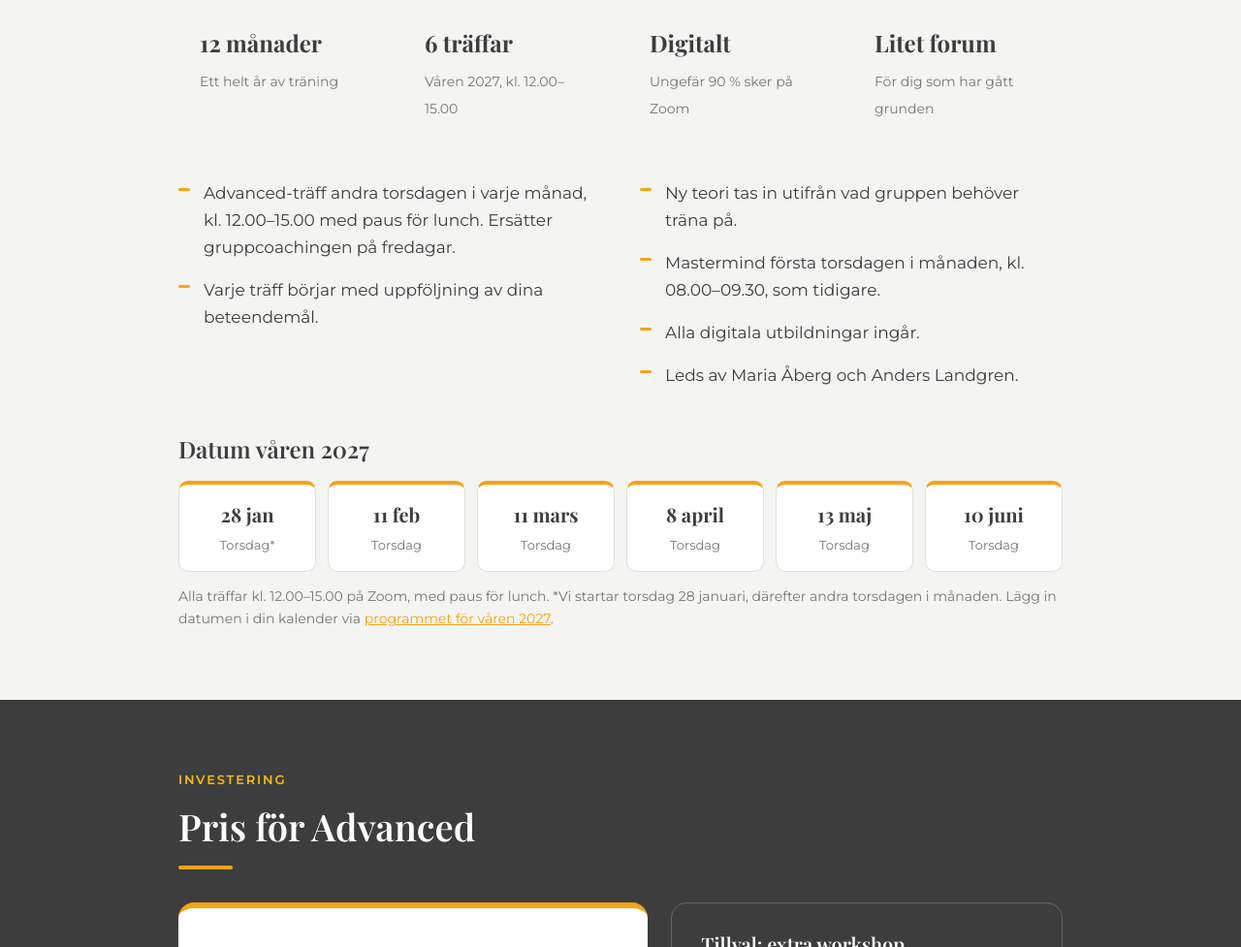
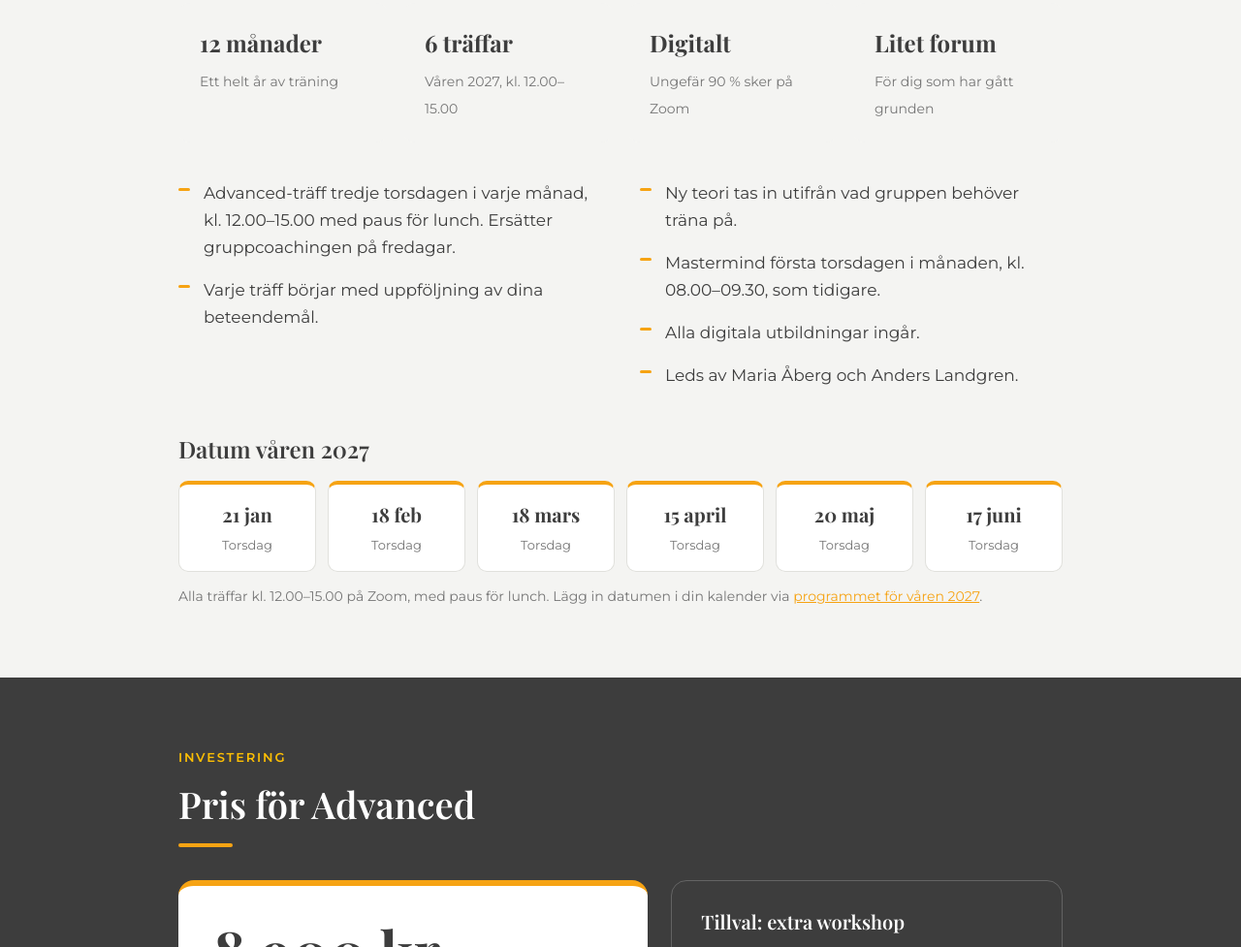
Before and after one commit to mariaabergco-design/salongsledarskap, a plain HTML site: page mastermind/advanced/index.html in a window 1280 px wide. Shown: the part 3521-4498 px from the top of the page at 97% size. Drawn offline with nearby package versions, Linux system fonts and the light colour scheme.

Commit message:
Mastermind Advanced: tredje torsdagen i månaden kl. 12-15
Co-Authored-By: Claude Opus 5.5 <noreply@anthropic.com>
Claude-Session: https://claude.ai/code/session_01C2fPT84toAFQUs4akHdS8U

```diff
--- a/mastermind/advanced/index.html
+++ b/mastermind/advanced/index.html
@@ -207,7 +207,7 @@
     </div>
 
     <ul class="incl">
-      <li>Advanced-träff andra torsdagen i varje månad, kl. 12.00–15.00 med paus för lunch. Ersätter gruppcoachingen på fredagar.</li>
+      <li>Advanced-träff tredje torsdagen i varje månad, kl. 12.00–15.00 med paus för lunch. Ersätter gruppcoachingen på fredagar.</li>
       <li>Varje träff börjar med uppföljning av dina beteendemål.</li>
       <li>Ny teori tas in utifrån vad gruppen behöver träna på.</li>
       <li>Mastermind första torsdagen i månaden, kl. 08.00–09.30, som tidigare.</li>
@@ -216,14 +216,14 @@
     </ul>
     <h3 style="margin-top:40px;font-size:24px">Datum våren 2027</h3>
     <div class="dates">
-      <div><b>28 jan</b><span>Torsdag*</span></div>
-      <div><b>11 feb</b><span>Torsdag</span></div>
-      <div><b>11 mars</b><span>Torsdag</span></div>
-      <div><b>8 april</b><span>Torsdag</span></div>
-      <div><b>13 maj</b><span>Torsdag</span></div>
-      <div><b>10 juni</b><span>Torsdag</span></div>
+      <div><b>21 jan</b><span>Torsdag</span></div>
+      <div><b>18 feb</b><span>Torsdag</span></div>
+      <div><b>18 mars</b><span>Torsdag</span></div>
+      <div><b>15 april</b><span>Torsdag</span></div>
+      <div><b>20 maj</b><span>Torsdag</span></div>
+      <div><b>17 juni</b><span>Torsdag</span></div>
     </div>
-    <p style="margin-top:14px;color:var(--muted);font-size:14px">Alla träffar kl. 12.00–15.00 på Zoom, med paus för lunch. *Vi startar torsdag 28 januari, därefter andra torsdagen i månaden. Lägg in datumen i din kalender via <a href="/#advanced" style="color:var(--orange)">programmet för våren 2027</a>.</p>
+    <p style="margin-top:14px;color:var(--muted);font-size:14px">Alla träffar kl. 12.00–15.00 på Zoom, med paus för lunch. Lägg in datumen i din kalender via <a href="/#advanced" style="color:var(--orange)">programmet för våren 2027</a>.</p>
   </div>
 </section>
 
```
Also changed, not shown: mastermind/index.html (+8 -8 lines), 1 other file.
